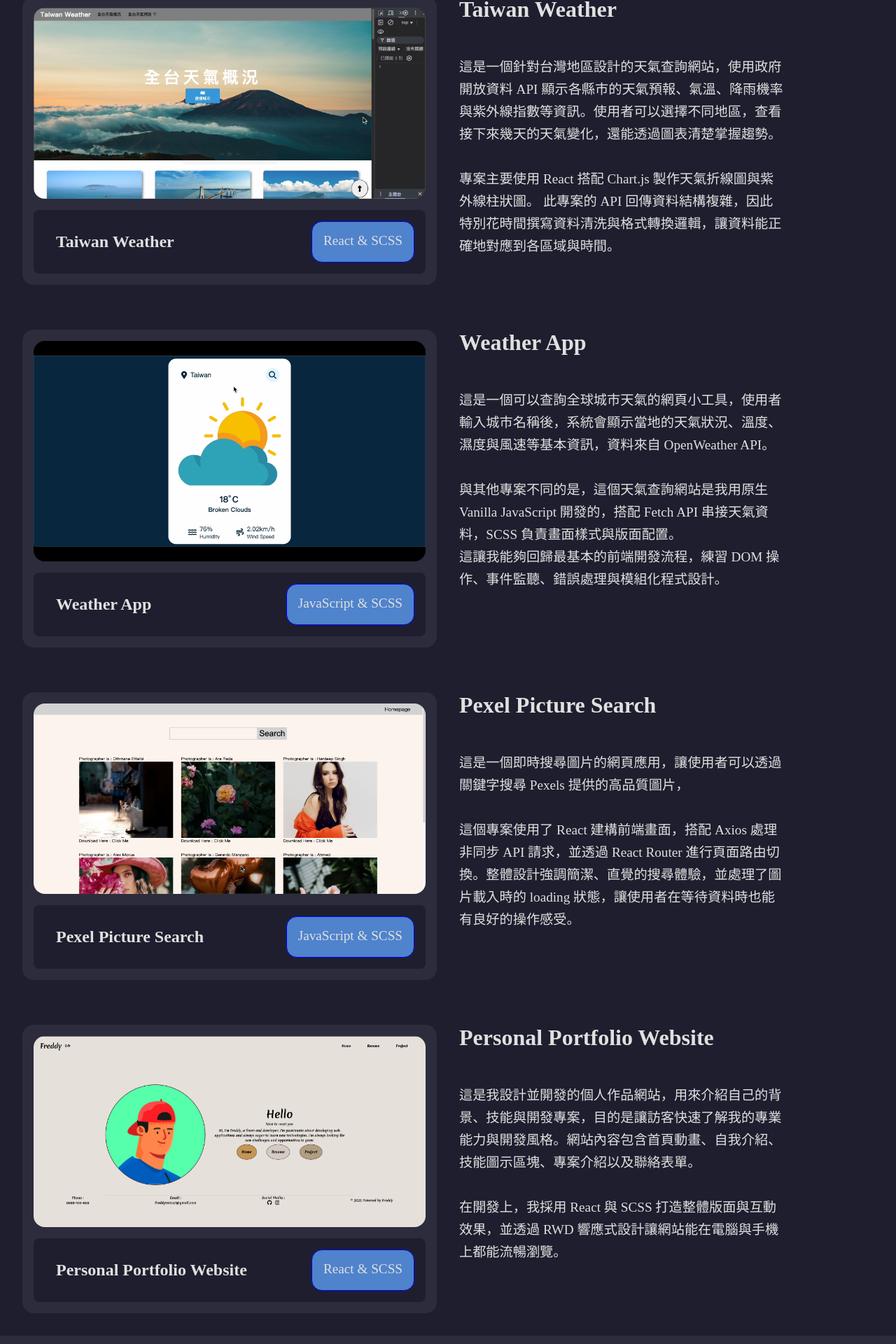
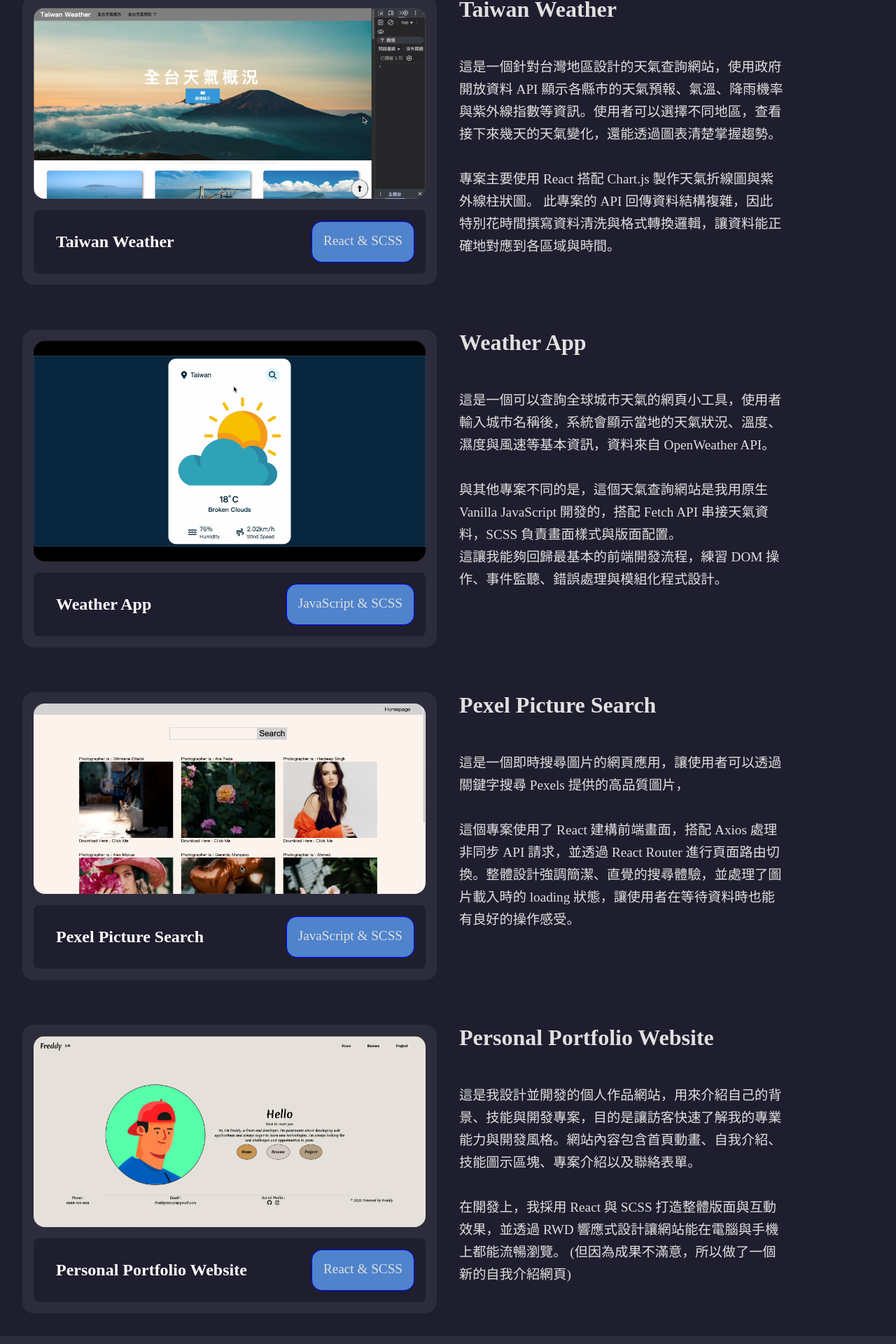
Before and after one commit to freddy990117/My_Website, a React (Vite) app: page / in a window 1280 px wide. Shown: the part 1564-3484 px from the top of the page at 70% size. Built offline with nearby package versions, Linux system fonts and the light colour scheme.

Commit message:
完成平板的

```diff
--- a/src/Components/Homepage.jsx
+++ b/src/Components/Homepage.jsx
@@ -121,7 +121,14 @@ const Homepage = () => {
           <div className="project">
             <img src="./public/Taiwan_Weather_Intro.png" alt="Taiwan Weather" />
             <div className="useSkill">
-              <h1>Taiwan Weather</h1>
+              <h1>
+                <a
+                  href="https://github.com/freddy990117/Taiwan-Weather"
+                  target="_blank"
+                >
+                  Taiwan Weather
+                </a>
+              </h1>
               <p>React & SCSS</p>
             </div>
           </div>
@@ -142,7 +149,14 @@ const Homepage = () => {
           <div className="project">
             <img src="./public/Weather_App.png" alt="Weather App" />
             <div className="useSkill">
-              <h1>Weather App</h1>
+              <h1>
+                <a
+                  href="https://github.com/freddy990117/Weather-APP"
+                  target="_blank"
+                >
+                  Weather App
+                </a>
+              </h1>
               <p>JavaScript & SCSS</p>
             </div>
           </div>
@@ -165,7 +179,14 @@ const Homepage = () => {
           <div className="project">
             <img src="./public/Pexel_Picture_Intro.png" alt="Pexel Picture" />
             <div className="useSkill">
-              <h1>Pexel Picture Search</h1>
+              <h1>
+                <a
+                  href="https://github.com/freddy990117/Pexel-Picture-Project"
+                  target="_blank"
+                >
+                  Pexel Picture Search
+                </a>
+              </h1>
               <p>JavaScript & SCSS</p>
             </div>
           </div>
@@ -190,7 +211,14 @@ const Homepage = () => {
               alt="Personal Portfolio Website"
             />
             <div className="useSkill">
-              <h1>Personal Portfolio Website</h1>
+              <h1>
+                <a
+                  href="https://github.com/freddy990117/Personal-Portfolio-Website"
+                  target="_blank"
+                >
+                  Personal Portfolio Website
+                </a>
+              </h1>
               <p>React & SCSS</p>
             </div>
           </div>
@@ -202,6 +230,7 @@ const Homepage = () => {
               <br />
               在開發上，我採用 React 與 SCSS 打造整體版面與互動效果，並透過 RWD
               響應式設計讓網站能在電腦與手機上都能流暢瀏覽。
+              (但因為成果不滿意，所以做了一個新的自我介紹網頁)
             </p>
           </div>
         </div>
@@ -209,10 +238,16 @@ const Homepage = () => {
       <footer id="Footer" className="context">
         <h2>Create by Freedy &copy; in 2025</h2>
         <div className="context-logo">
-          <a href="https://github.com/freddy990117?tab=repositories">
+          <a
+            href="https://github.com/freddy990117?tab=repositories"
+            target="_blank"
+          >
             <img className="logo" src="./public/github.svg" alt="github" />
           </a>
-          <a href="https://www.linkedin.com/in/lee-jay-chang-24735a266/">
+          <a
+            href="https://www.linkedin.com/in/lee-jay-chang-24735a266/"
+            target="_blank"
+          >
             <img
               className="logo-linkedin"
               src="./public/Linkedin.svg"
@@ -222,7 +257,7 @@ const Homepage = () => {
           <a href="mailto:freddy990117@gmail.com?subject=你好，我想合作&body=請在此留下你的訊息">
             <img className="logo" src="./public/gmail.svg" alt="gmail" />
           </a>
-          <a href="https://www.instagram.com/___leejay___/">
+          <a href="https://www.instagram.com/___leejay___/" target="_blank">
             <img
               className="logo"
               src="./public/instagram.svg"
--- a/src/index.css
+++ b/src/index.css
@@ -7,6 +7,10 @@
 body {
   background-color: #1e1e2f;
   color: #e0e0e0;
+  a {
+    color: white;
+    text-decoration: none;
+  }
 }
 header {
   background-color: #2c2c3c;
@@ -335,6 +339,37 @@ header {
   }
 }
 
+@media screen and (max-width: 1050px) {
+  .Picture {
+    height: auto;
+    .introduce {
+      padding: 3rem;
+      text-align: left;
+    }
+    .myPicture {
+      display: none;
+    }
+  }
+  .aboutMe {
+    padding: 3rem;
+  }
+  .Project {
+    .Component {
+      display: flex;
+      flex-direction: column;
+      .introduce {
+        h1 {
+          display: none;
+        }
+        p {
+          margin: 2rem 0;
+          font-size: 1.3rem;
+        }
+      }
+    }
+  }
+}
+
 .overlay {
   position: fixed;
   top: 0;
```
